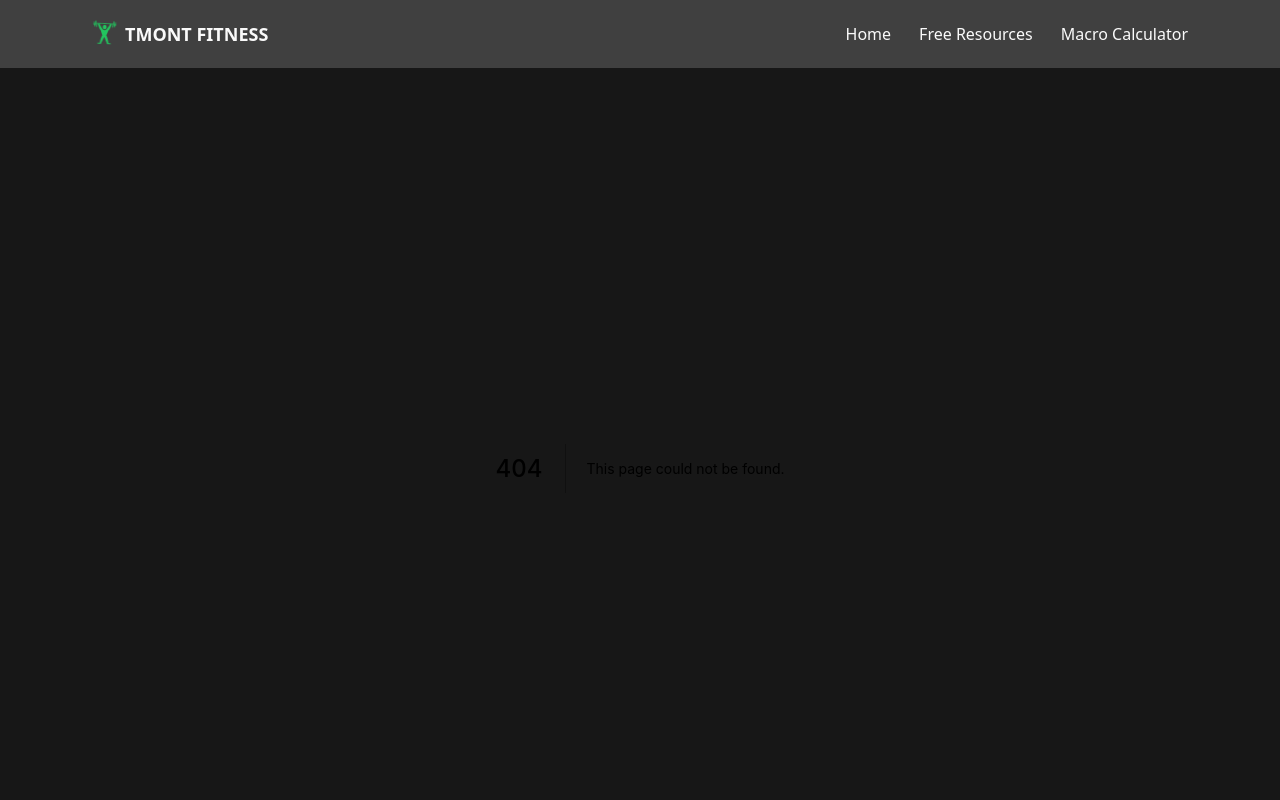
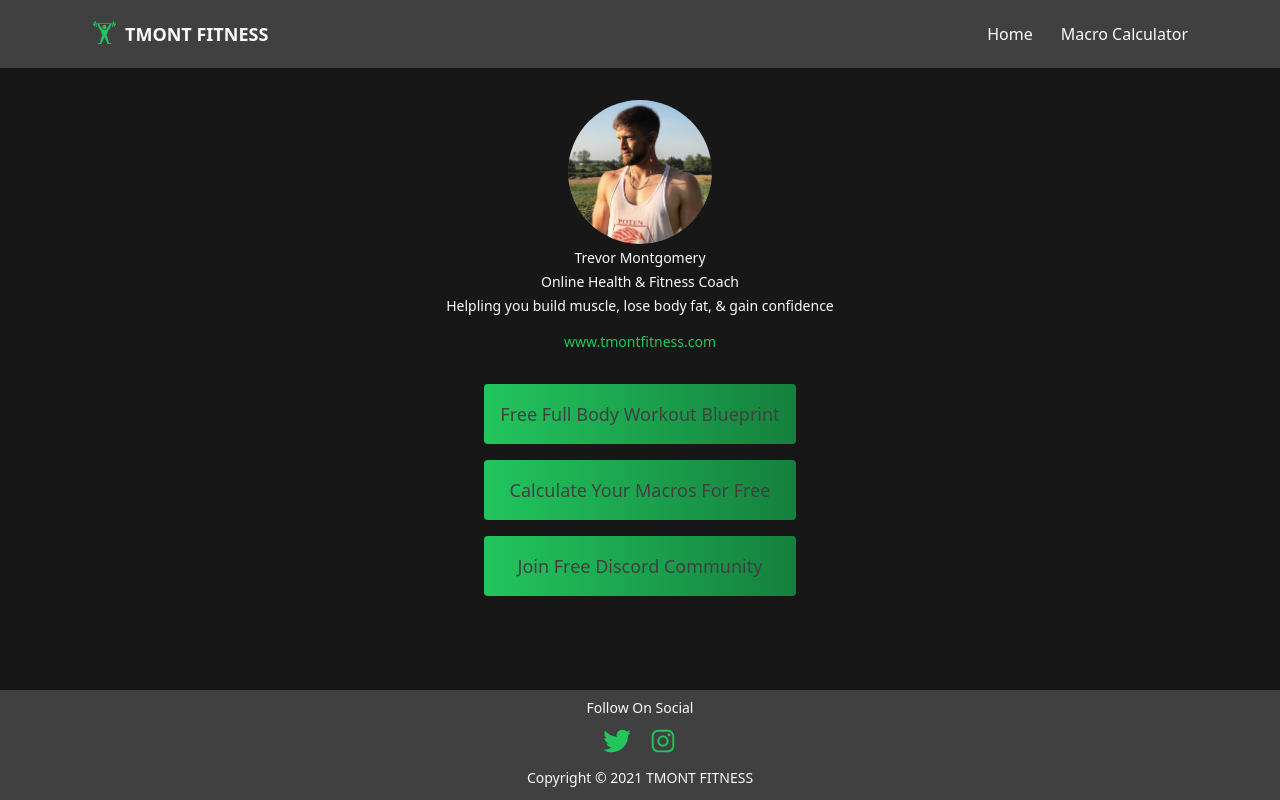
Before and after one commit to fitdevproject/tmontfitnes, a Next.js app: page /Links in a window 1280 px wide. Before the commit this address had no page. Shown: the top 800 px of the page. Built offline with nearby package versions, Linux system fonts and the light colour scheme.

Commit message:
Changed free resources to links
updated look and feel of page

```diff
--- a/components/Header.tsx
+++ b/components/Header.tsx
@@ -59,18 +59,6 @@ const Navbar = () => {
                 About
               </a>
             </Link> */}
-            <Link href="/FreeResources">
-              <a
-                onClick={closeMenu}
-                className={
-                  router.pathname === "/FreeResources"
-                    ? "cursor-pointer py-5 px-3 text-neutral-400"
-                    : "cursor-pointer py-5 px-3 text-neutral-50 hover:text-neutral-400"
-                }
-              >
-                Free Resources
-              </a>
-            </Link>
             <Link href="/MacroCalculator">
               <a
                 onClick={closeMenu}
@@ -140,14 +128,6 @@ const Navbar = () => {
             Home
           </a>
         </Link>
-        <Link href="/FreeResources">
-          <a
-            onClick={closeMenu}
-            className="cursor-pointer block py-4 px-4 text-sm hover:bg-neutral-800  text-neutral-50 hover:text-neutral-300"
-          >
-            Free Resources
-          </a>
-        </Link>
         <Link href="/MacroCalculator">
           <a
             onClick={closeMenu}
--- a/pages/FreeResources/index.tsx
+++ /dev/null
@@ -1,32 +0,0 @@
-import type { NextPage } from "next";
-import Link from "next/link";
-import { IoLogoTwitter, IoLogoInstagram } from "react-icons/io";
-const FreeResources: NextPage = () => {
-  return (
-    <div className="flex flex-col items-center">
-      <h1 className=" my-8 text-center text-neutral-50 text-3xl">
-        Free Resources
-      </h1>
-      <div className="text-center">
-        <Link href="https://tmontfitness.gumroad.com/l/UOSFf?_ga=2.212175188.1582768222.1639430290-841510740.1630159065&_gl=1*1eu84co*_ga*ODQxNTEwNzQwLjE2MzAxNTkwNjU.*_ga_6LJN6D94N6*MTYzOTQzMDI4OS40LjEuMTYzOTQzMDgxNy4w">
-          <a
-            className="animate-fade-in-down mx-auto block my-4 rounded bg-gradient-to-r from-green-500 to-green-700 max-w-xs md:max-w-xl py-4 px-4 md:text-lg hover:bg-gradient-to-r hover:from-green-600 hover:to-green-900 hover:text-black text-neutral-700"
-            target="_blank"
-          >
-            Free Full Body Workout Blueprint
-          </a>
-        </Link>
-        <Link href="/MacroCalculator">
-          <a
-            className="animate-fade-in-down mx-auto block my-4 rounded bg-gradient-to-r from-green-500 to-green-700 max-w-xs md:max-w-xl py-4 px-4 md:text-lg hover:bg-gradient-to-r hover:from-green-600 hover:to-green-900 hover:text-black text-neutral-700"
-            target="_blank"
-          >
-            Calculate Your Macros For Free
-          </a>
-        </Link>
-      </div>
-    </div>
-  );
-};
-
-export default FreeResources;
--- /dev/null
+++ b/pages/Links/index.tsx
@@ -0,0 +1,51 @@
+import type { NextPage } from "next";
+import Link from "next/link";
+import { IoLogoTwitter, IoLogoInstagram } from "react-icons/io";
+const FreeResources: NextPage = () => {
+  return (
+    <div className="flex flex-col items-center">
+      <div className="mt-8 flex flex-col items-center">
+        <img
+          className="object-cover w-36 h-36 rounded-full"
+          src="/heroImg.jpg"
+        ></img>
+        <p className="text-sm text-center text-neutral-50 mt-1">
+          Trevor Montgomery
+        </p>
+        <p className=" text-sm text-center text-neutral-50 mt-1">
+          Online Health & Fitness Coach
+        </p>
+        <p className="text-sm text-center text-neutral-50 mt-1">
+          Helpling you build muscle, lose body fat, & gain confidence
+        </p>
+        <Link href="/">
+          <a className="text-green-500 text-sm hover:text-green-700 my-4">
+            www.tmontfitness.com
+          </a>
+        </Link>
+      </div>
+      <div className="text-center">
+        <Link href="/#freeWorkout">
+          <a className="animate-fade-in-down mx-auto block my-4 rounded bg-gradient-to-r from-green-500 to-green-700 max-w-xs md:max-w-xl py-4 px-4 md:text-lg hover:bg-gradient-to-r hover:from-green-600 hover:to-green-900 hover:text-black text-neutral-700">
+            Free Full Body Workout Blueprint
+          </a>
+        </Link>
+        <Link href="/MacroCalculator">
+          <a className="animate-fade-in-down mx-auto block my-4 rounded bg-gradient-to-r from-green-500 to-green-700 max-w-xs md:max-w-xl py-4 px-4 md:text-lg hover:bg-gradient-to-r hover:from-green-600 hover:to-green-900 hover:text-black text-neutral-700">
+            Calculate Your Macros For Free
+          </a>
+        </Link>
+        <Link href="https://discord.gg/gmPuTXUw">
+          <a
+            target="_blank"
+            className="animate-fade-in-down mx-auto block my-4 rounded bg-gradient-to-r from-green-500 to-green-700 max-w-xs md:max-w-xl py-4 px-4 md:text-lg hover:bg-gradient-to-r hover:from-green-600 hover:to-green-900 hover:text-black text-neutral-700"
+          >
+            Join Free Discord Community
+          </a>
+        </Link>
+      </div>
+    </div>
+  );
+};
+
+export default FreeResources;
--- a/pages/index.tsx
+++ b/pages/index.tsx
@@ -4,7 +4,9 @@ import Newsletter from "../components/Newsletter";
 const Home: NextPage = () => {
   return (
     <>
-      <Newsletter />
+      <div id="freeWorkout">
+        <Newsletter />
+      </div>
     </>
   );
 };
--- a/tailwind.config.js
+++ b/tailwind.config.js
@@ -8,6 +8,19 @@ module.exports = {
     backgroundSize: {
       1: "1rem",
     },
+    //   @keyframes bounce {
+    //     0%, 100% {
+    //         transform: translateY(-25%);
+    //         animation-timing-function: cubic-bezier(0.8,0,1,1);
+    //     }
+    //     50% {
+    //         transform: none;
+    //         animation-timing-function: cubic-bezier(0,0,0.2,1);
+    //     }
+    // }
+    // .animate-bounce {
+    //     animation: bounce 1s infinite;
+    // }
     extend: {
       keyframes: {
         "fade-in-down": {
@@ -20,11 +33,6 @@ module.exports = {
             transform: "translateY(0)",
           },
         },
-      },
-      animation: {
-        "fade-in-down": "fade-in-down 1s ease-out",
-      },
-      keyframes: {
         wiggle: {
           "0%, 100%": {
             transform: "rotate(-3deg)",
@@ -33,9 +41,43 @@ module.exports = {
             transform: "rotate(3deg)",
           },
         },
+        "fade-out-down": {
+          from: {
+            opacity: "1",
+            transform: "translateY(0px)",
+          },
+          to: {
+            opacity: "0",
+            transform: "translateY(10px)",
+          },
+        },
+        "fade-in-up": {
+          "0%": {
+            opacity: "0",
+            transform: "translateY(10px)",
+          },
+          "100%": {
+            opacity: "1",
+            transform: "translateY(0)",
+          },
+        },
+        "fade-out-up": {
+          from: {
+            opacity: "1",
+            transform: "translateY(0px)",
+          },
+          to: {
+            opacity: "0",
+            transform: "translateY(10px)",
+          },
+        },
       },
       animation: {
-        wiggle: "wiggle 1s ease-in-out infinite",
+        "fade-in-down": "fade-in-down 3s ease-out",
+        "fade-out-down": "fade-out-down 1s ease-out",
+        "fade-in-up": "fade-in-up 1s ease-out",
+        "fade-out-up": "fade-out-up 1s ease-out",
+        wiggle: "wiggle 2s ease-in-out",
       },
 
       backgroundImage: {
```
Also changed, not shown: public/heroImg.jpg (added).
